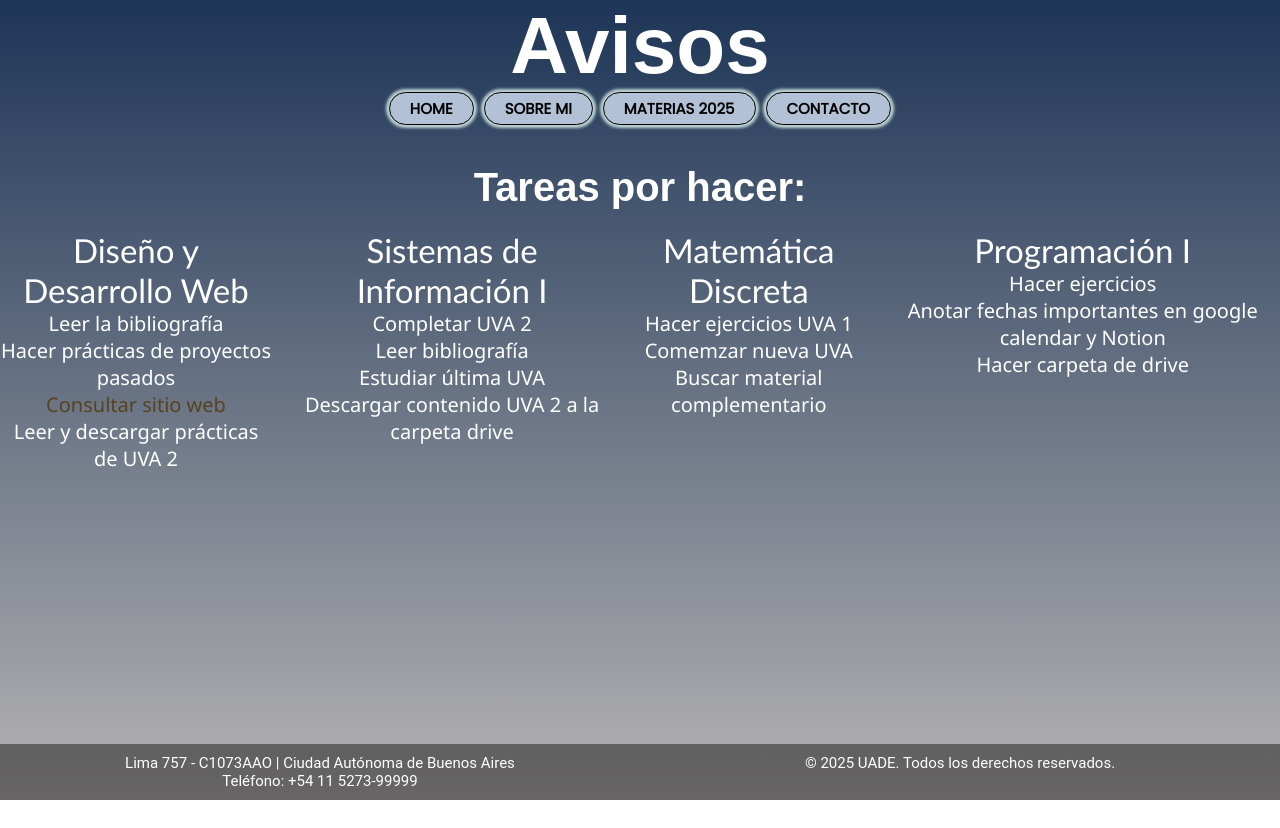
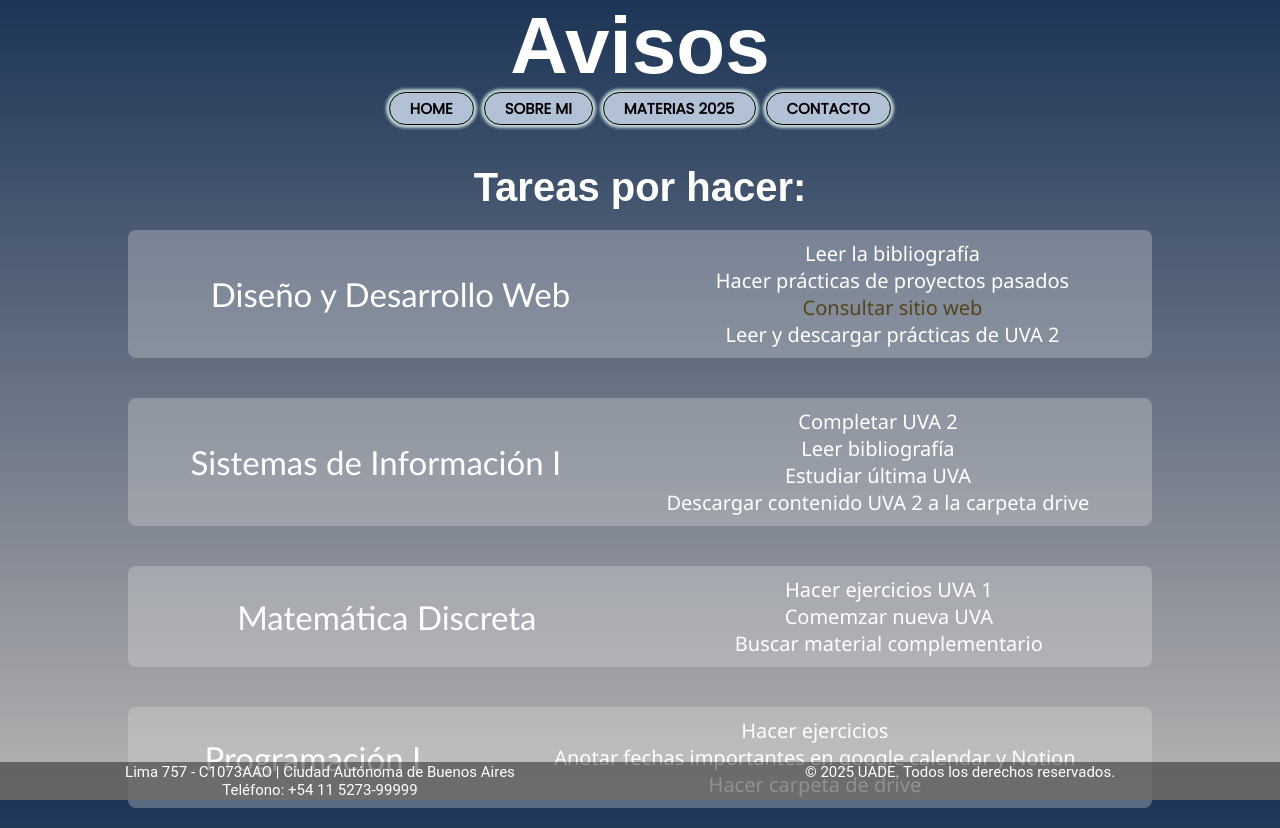
Before and after one commit to LeonelPalavecino510/sitio-personal-git, a plain HTML site: page avisos.html in a window 1280 px wide. Before the commit the page ends 800 px from the top, so only its background shows below. Drawn offline with Linux system fonts and the light colour scheme; a web font is replaced by a local one.

Commit message:
footer +

```diff
--- a/estilos.css
+++ b/estilos.css
@@ -94,7 +94,7 @@ h2{
 table {
     border-collapse: collapse;
     width: 100%;
-    margin: 20px ;
+    margin: 10px ;
     align-items: center;
 }
 
@@ -125,7 +125,7 @@ footer  {
 
 footer div{
     flex: 1 1 300px;
-    margin: 10px;
+    margin: 1px;
     text-align: center;
 }
 
@@ -133,12 +133,23 @@ footer div{
 .avisos {
     margin: 0;
     display: flex;
+    flex-wrap: wrap;
     text-align: center;
     justify-content: center;
     width: 100%;
     color: white;
     gap: 20px;
+}
 
+.containertitle {
+    width: 300px;
+    background-color: #dfdfdf4f;
+    padding: 10px;
+    border-radius: 8px;
+    }
+.section {
+    font-family: 'Roboto', sans-serif;
+    font-size: 16px;
 }
 ul {
     justify-content: center;
@@ -214,6 +225,7 @@ li.materias1c {
     padding: 10px;
     margin-bottom: 10px;
 }
+
 /* COMIENZO DE FORMULARIO */
 .boton:hover {
     background-color:#577296
@@ -354,7 +366,18 @@ input {
     .materias {
         align-items: center;
     }
-
+    .containertitle {
+    width: 80%;
+        display: flex;
+        flex-direction: row;
+        justify-content: space-around;
+        align-items: center;
+        margin: 20px auto;
+        padding: 10px;
+        background-color: #dfdfdf4f;
+        border-radius: 8px;
+        margin-top: 0;
+    }
     .containertitle ul {
         display: flex;
         flex-direction: column;
```
Also changed, not shown: materias2025.html (+3 -0 lines).
